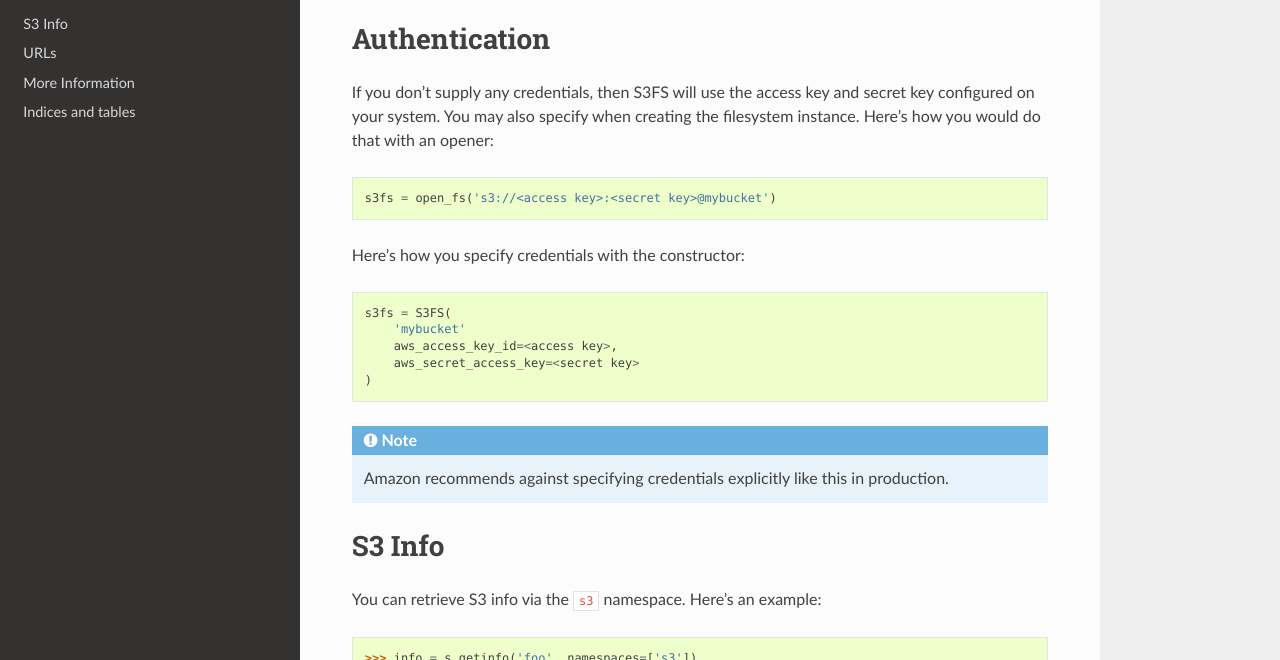
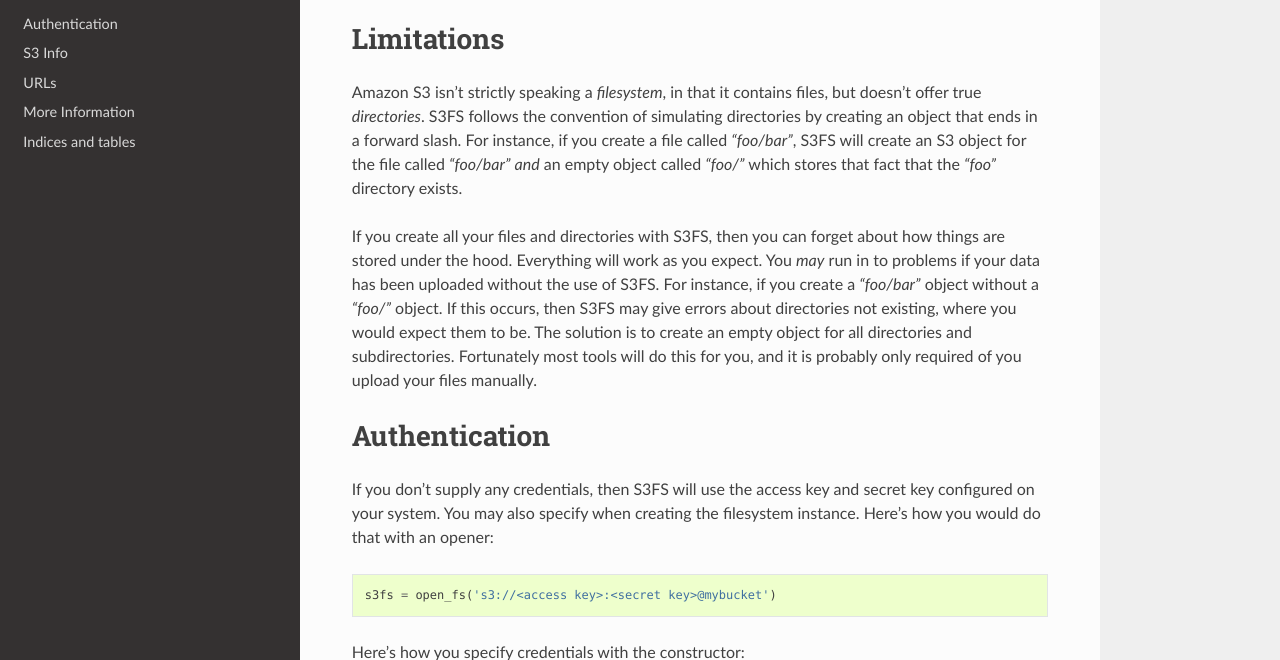
Before and after one commit to PyFilesystem/s3fs, a Sphinx documentation site: the page built from docs/index.rst, in a window 1280 px wide and 900 px high, scrolled down 844 px, cut to the strip 240-900 px from the top of the window. Built offline with Sphinx 7.4.7 and the Read the Docs theme 2.0.0, drawn with Linux system fonts in a browser that asks for light colours.

```diff
--- a/docs/index.rst
+++ b/docs/index.rst
@@ -12,7 +12,6 @@ Amazon S3 cloud storage.
 
 As a PyFilesystem concrete class, S3FS allows you to work with S3 in the
 same as any other supported filesystem.
-
 
 Installing
 ==========
@@ -47,6 +46,28 @@ S3FS Constructor
 
 .. autoclass:: fs_s3fs.S3FS
     :members:
+
+
+Limitations
+===========
+
+Amazon S3 isn't strictly speaking a *filesystem*, in that it contains
+files, but doesn't offer true *directories*. S3FS follows the convention
+of simulating directories by creating an object that ends in a forward
+slash. For instance, if you create a file called `"foo/bar"`, S3FS will
+create an S3 object for the file called `"foo/bar"` *and* an
+empty object called `"foo/"` which stores that fact that the `"foo"`
+directory exists.
+
+If you create all your files and directories with S3FS, then you can
+forget about how things are stored under the hood. Everything will work
+as you expect. You *may* run in to problems if your data has been
+uploaded without the use of S3FS. For instance, if you create a
+`"foo/bar"` object without a `"foo/"` object. If this occurs, then S3FS
+may give errors about directories not existing, where you would expect
+them to be. The solution is to create an empty object for all
+directories and subdirectories. Fortunately most tools will do this for
+you, and it is probably only required of you upload your files manually.
 
 
 Authentication
--- a/fs_s3fs/_version.py
+++ b/fs_s3fs/_version.py
@@ -1 +1 @@
-__version__ = "0.1.5"
+__version__ = "0.1.6"
--- a/setup.py
+++ b/setup.py
@@ -23,8 +23,8 @@ with open('README.rst', 'rt') as f:
     DESCRIPTION = f.read()
 
 REQUIREMENTS = [
-    "boto3~=1.4.0",
-    "fs~=2.0.12",
+    "boto3~=1.4",
+    "fs~=2.0.18",
     "six~=1.10.0"
 ]
 
```
Also changed, not shown: CHANGELOG.md (+11 -0 lines), 1 other file.
